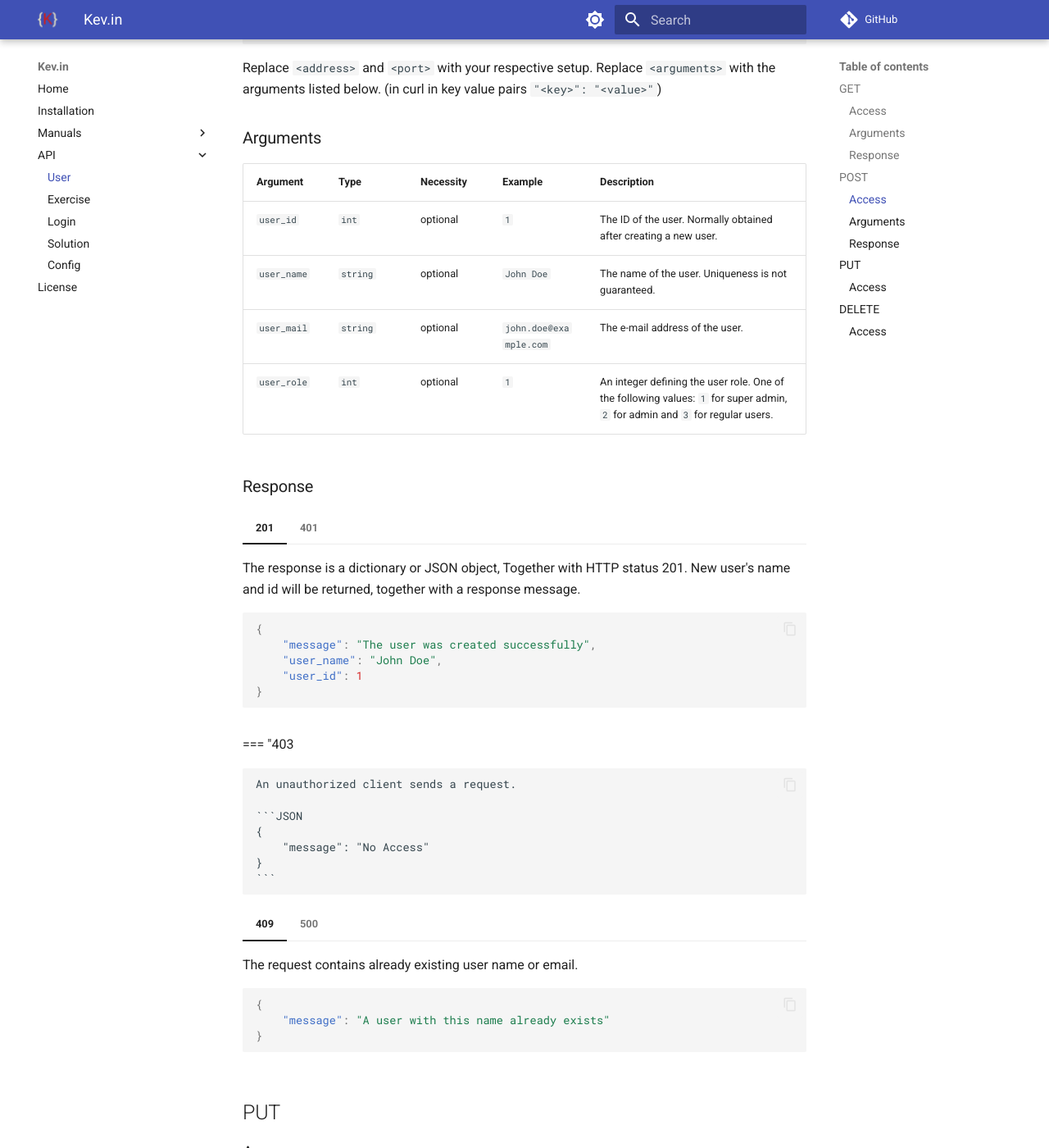
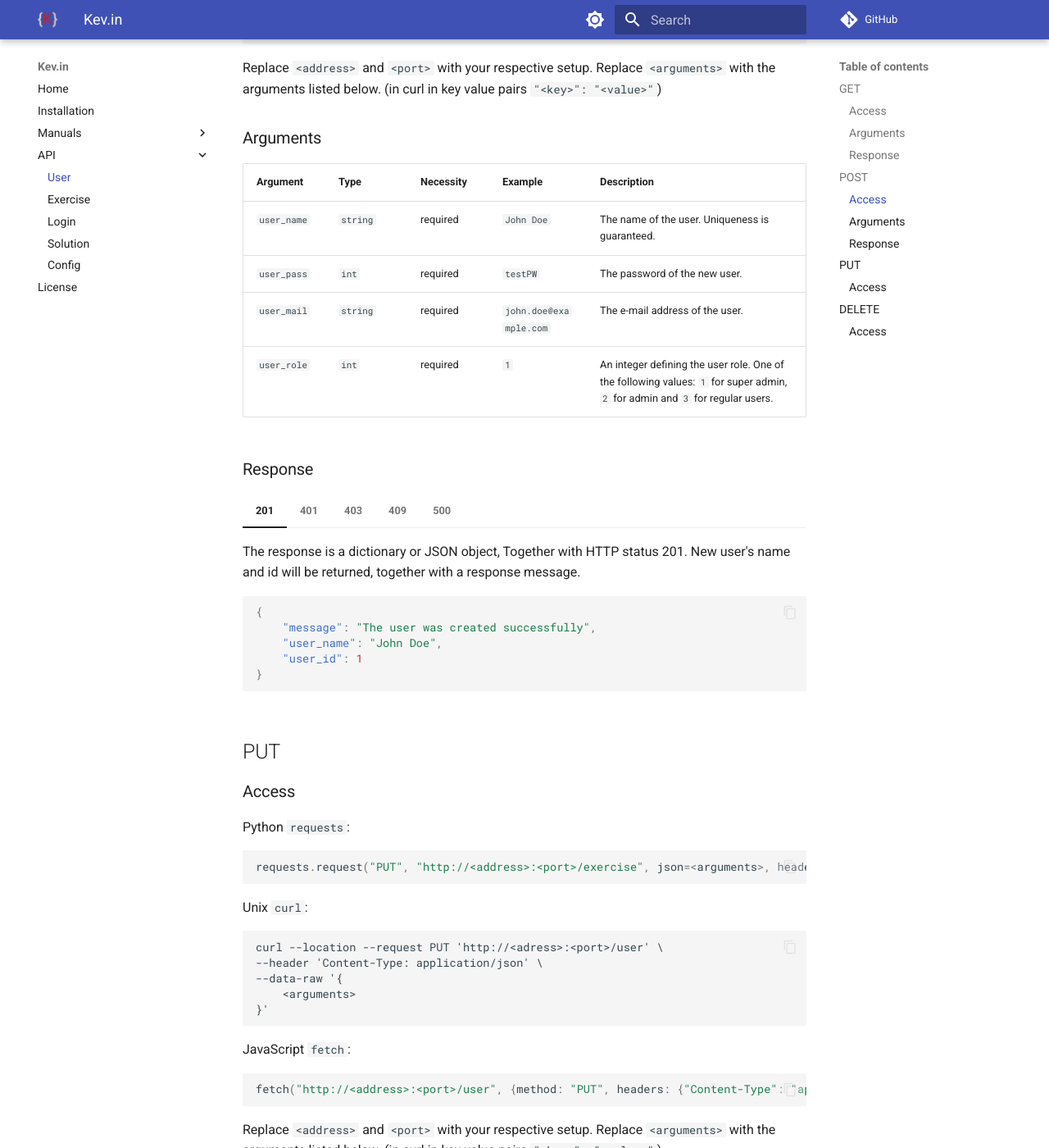
Before and after one commit to mlinke-ai/kev_in, an MkDocs documentation site: the page built from docs/api/user.md, in a window 1280 px wide and 1400 px high, scrolled down 2612 px. Shown: the whole window at 82% size. Built offline with MkDocs 1.6.1 and Material for MkDocs 9.7.7, drawn with Linux system fonts in a browser that asks for light colours; comment, search, counter and statistics services are not loaded; some of the changed text lies outside the part shown.

Commit message:
ajusted POST documentation in user

````diff
--- a/docs/api/user.md
+++ b/docs/api/user.md
@@ -50,7 +50,7 @@ Arguments are constructed as dictionaries or JSON objects.
 | Argument | Type | Necessity | Example | Description |
 |---|---|---|---|---|
 | `user_id` | `int` | optional | `1` | The ID of the user. Normally obtained after creating a new user. |
-| `user_name` | `string` | optional | `John Doe` | The name of the user. Uniqueness is not guaranteed. |
+| `user_name` | `string` | optional | `John Doe` | The name of the user. Uniqueness is guaranteed. |
 | `user_mail` | `string` | optional | `john.doe@example.com` | The e-mail address of the user. |
 | `user_role` | `int` | optional  | `1` | An integer defining the user role. One of the following values: `1` for super admin, `2` for admin and `3` for regular users. |
 | `user_offset` | `int` | optional | `1` | The lowest index to return when a page is requested. |
@@ -144,10 +144,10 @@ Replace `<arguments>` with the arguments listed below. (in curl in key value pai
 
 | Argument | Type | Necessity | Example | Description |
 |---|---|---|---|---|
-| `user_id` | `int` | optional | `1` | The ID of the user. Normally obtained after creating a new user. |
-| `user_name` | `string` | optional | `John Doe` | The name of the user. Uniqueness is not guaranteed. |
-| `user_mail` | `string` | optional | `john.doe@example.com` | The e-mail address of the user. |
-| `user_role` | `int` | optional  | `1` | An integer defining the user role. One of the following values: `1` for super admin, `2` for admin and `3` for regular users. |
+| `user_name` | `string` | required | `John Doe` | The name of the user. Uniqueness is guaranteed. |
+| `user_pass` | `int` | required | `testPW` | The password of the new user. |
+| `user_mail` | `string` | required | `john.doe@example.com` | The e-mail address of the user. |
+| `user_role` | `int` | required  | `1` | An integer defining the user role. One of the following values: `1` for super admin, `2` for admin and `3` for regular users. |
 
 ### Response
 
@@ -172,7 +172,7 @@ Replace `<arguments>` with the arguments listed below. (in curl in key value pai
 	"message": "Login required"
 	}
 	```
-=== "403
+=== "403"
 
 	An unauthorized client sends a request.
 
````
